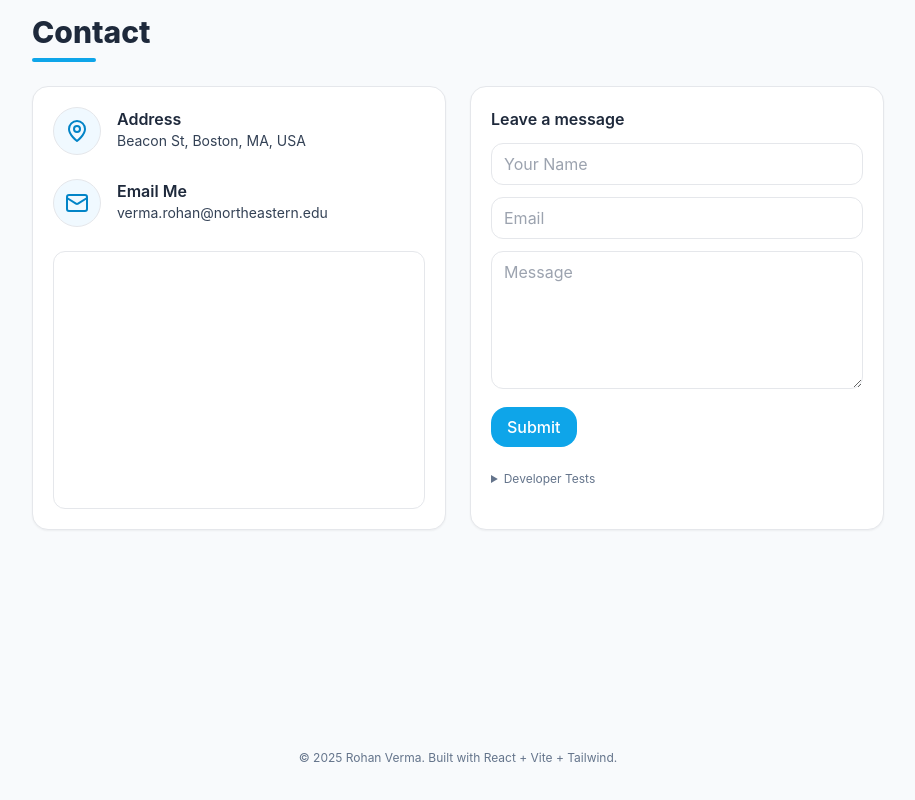
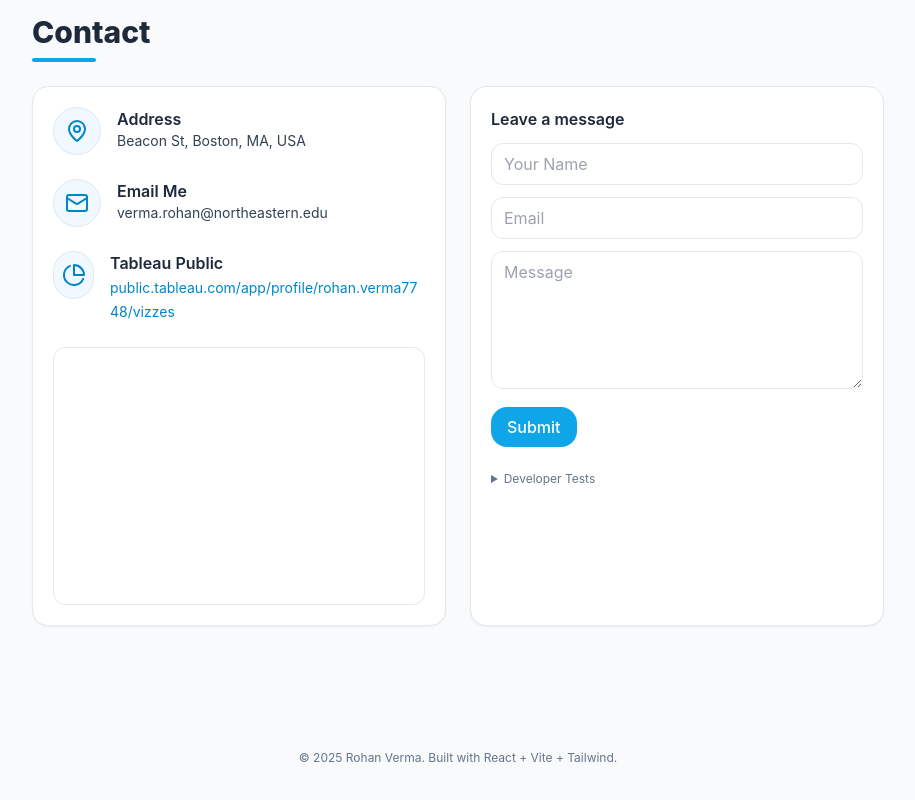
Before and after one commit to Rohan3122k/Portfolio-RohanVerma, a React (Vite) app: page / in a window 1280 px wide. Shown: the part 5903-6703 px from the top of the page, without its empty margins (332-1247 px from the left). Built offline with nearby package versions, Linux system fonts and the light colour scheme.

Commit message:
Add Tableau Public link and icon to App component
Added a section for Tableau Public with a link and icon.

```diff
--- a/src/App.jsx
+++ b/src/App.jsx
@@ -829,6 +829,23 @@ export default function App() {
             <p className="text-sm text-slate-700">{PROFILE.email}</p>
           </div>
         </div>
+        <div className="flex items-start gap-4">
+  <div className="flex h-12 w-12 items-center justify-center rounded-full bg-sky-50 border">
+    <PieChart className="w-6 h-6 text-sky-600" />
+  </div>
+  <div>
+    <h3 className="font-semibold">Tableau Public</h3>
+    <a
+      href="https://public.tableau.com/app/profile/rohan.verma7748/vizzes"
+      target="_blank"
+      rel="noreferrer"
+      className="text-sm text-sky-600 hover:underline break-all"
+    >
+      public.tableau.com/app/profile/rohan.verma7748/vizzes
+    </a>
+  </div>
+</div>
+
         <div className="rounded-xl overflow-hidden border">
           <iframe
             title="Beacon St Map"
```
